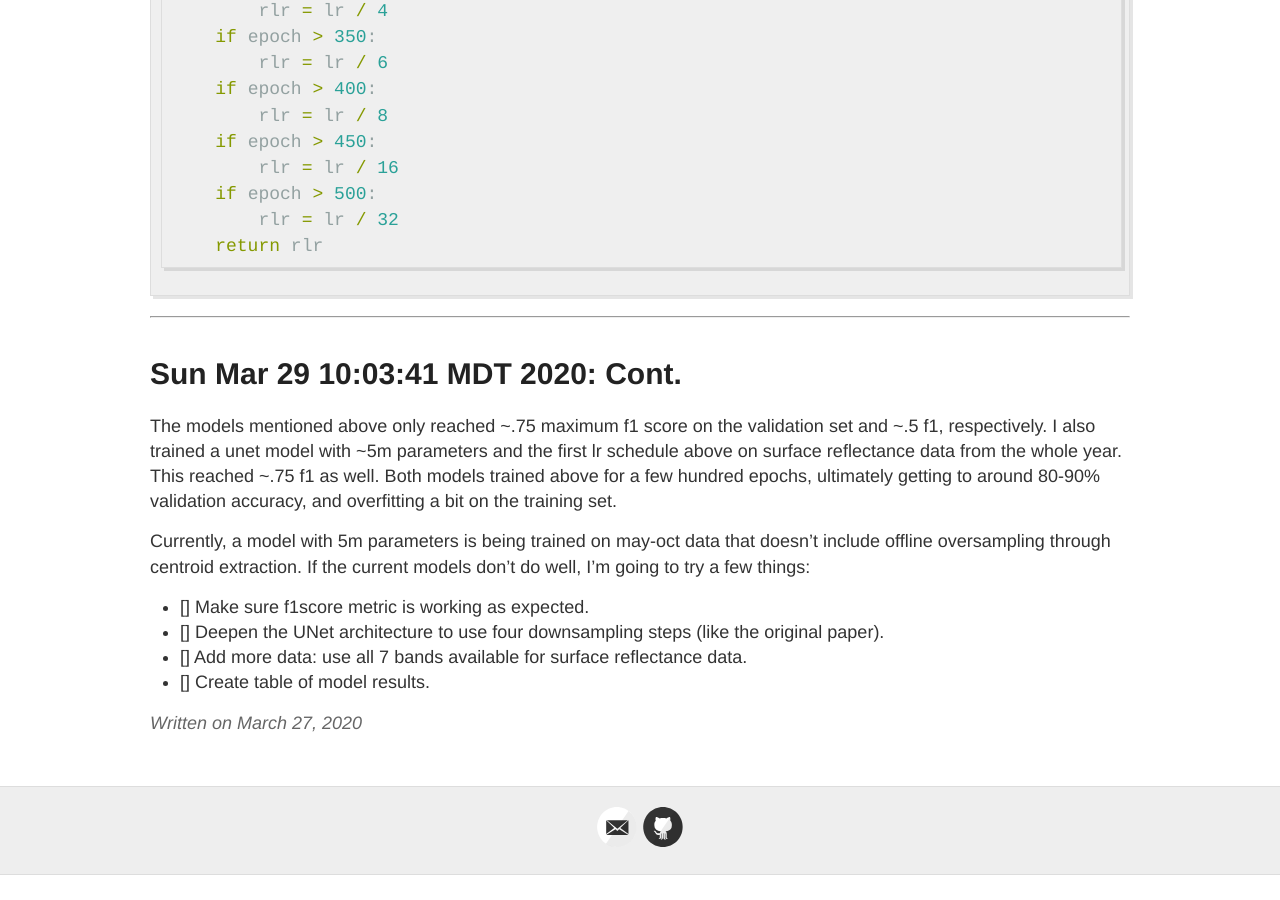
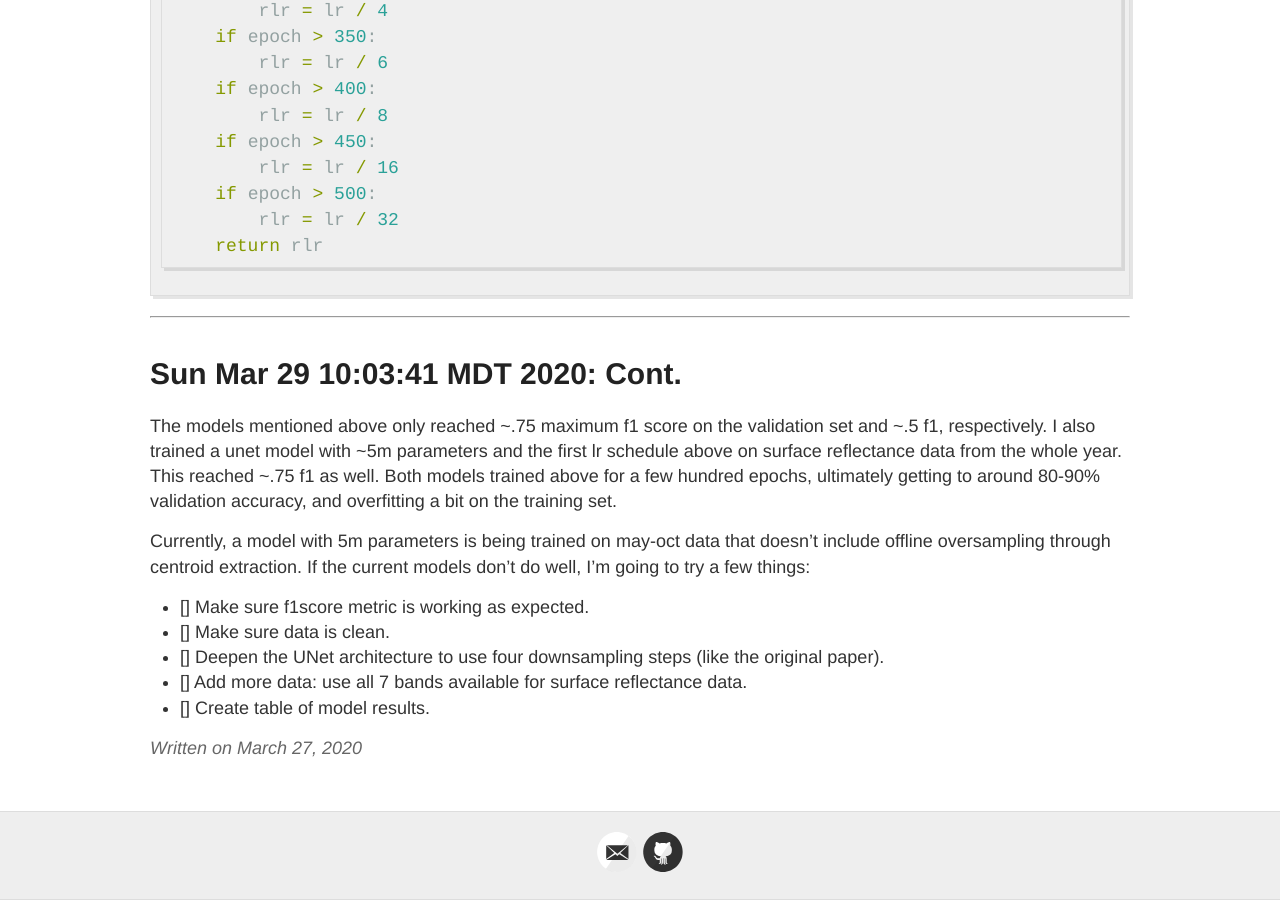
Before and after one commit to colligant/colligant.github.io, a Jekyll site: the page built from _posts/2020/2020-03-27-2020-03-27-model-comparison.md, in a window 1280 px wide and 900 px high, scrolled down 1351 px. Built offline with Jekyll 4.4.1, drawn with Linux system fonts in a browser that asks for light colours; before the commit the page ends 2226 px from its top, so only the background shows below that.

Commit message:
Add final checkbox in TODO

```diff
--- a/_posts/2020/2020-03-27-2020-03-27-model-comparison.md
+++ b/_posts/2020/2020-03-27-2020-03-27-model-comparison.md
@@ -75,6 +75,7 @@ oversampling through centroid extraction.
 If the current models don't do well, I'm going to try a few things:
 
 - [] Make sure f1score metric is working as expected.
+- [] Make sure data is clean.
 - [] Deepen the UNet architecture to use four downsampling steps (like the original paper).
 - [] Add more data: use all 7 bands available for surface reflectance data.
 - [] Create table of model results.
```
